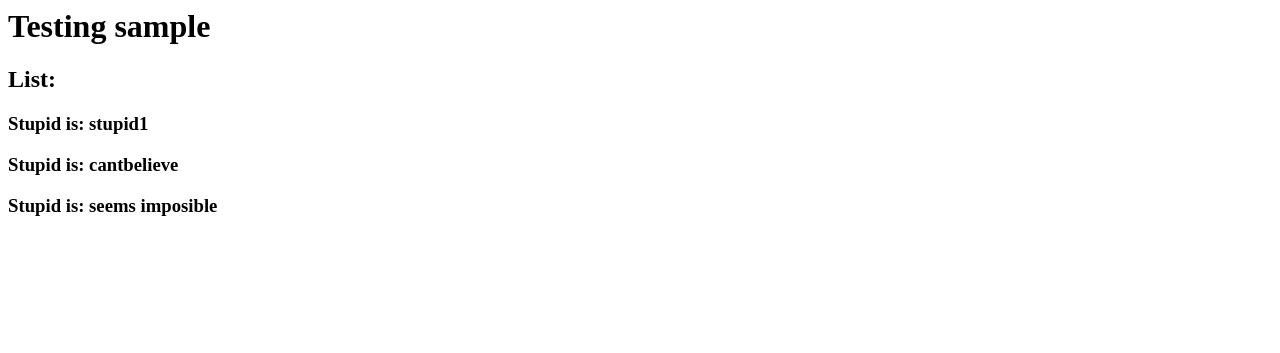
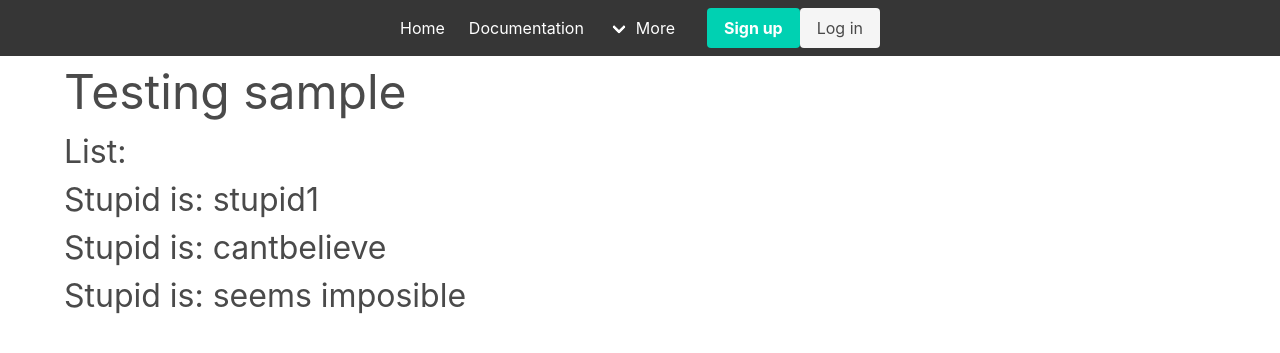
Before and after one commit to dantezunino/svgflask, a Flask app: a page that uses templates/blog.html in a window 1280 px wide. Shown: the top 353 px of the page. Run offline with Flask 2, Linux system fonts and the light colour scheme.

Commit message:
Second one, still testing stuff

```diff
--- /dev/null
+++ b/templates/__layout.html
@@ -0,0 +1,12 @@
+<head>
+    <link rel="stylesheet" href="https://cdn.jsdelivr.net/npm/bulma@0.9.3/css/bulma-rtl.min.css">
+</head>
+<body>
+{% include 'navbar.html' %}
+    <main>
+        <div class="container">
+            {% block content %}
+            {% endblock %}
+        </div>
+    </main>
+</body>
--- a/templates/blog.html
+++ b/templates/blog.html
@@ -1,7 +1,13 @@
-<h1>Testing {{ userserv }}</h1>
+{% extends '__layout.html' %}
 
-<h2>List: </h2>
+{% block content %}
+
+<h1 class="is-size-1">Testing {{ userserv }}</h1>
+
+<h2 class="is-size-3">List: </h2>
 
 {% for s in stupid %}
-    <h3>Stupid is: {{ s }}</h3>
+    <h3 class="is-size-3">Stupid is: {{ s }}</h3>
 {% endfor %}
+
+{% endblock %}
--- /dev/null
+++ b/templates/navbar.html
@@ -0,0 +1,38 @@
+<nav class="navbar is-dark" role="navigation" aria-label="main navigation">
+    <div id="navbarBasicExample" class="navbar-menu">
+      <div class="navbar-start">
+        <a class="navbar-item" href="{{ url_for('index') }}">
+          Home
+        </a>
+
+        <a class="navbar-item">
+          Documentation
+        </a>
+
+        <div class="navbar-item has-dropdown is-hoverable">
+          <a class="navbar-link">
+            More
+          </a>
+
+          <div class="navbar-dropdown">
+            <a class="navbar-item" href="{{ url_for('blog', user='Pancho') }}">
+              About
+            </a>
+          </div>
+        </div>
+      </div>
+
+      <div class="navbar-end">
+        <div class="navbar-item">
+          <div class="buttons">
+            <a class="button is-primary">
+              <strong>Sign up</strong>
+            </a>
+            <a class="button is-light">
+              Log in
+            </a>
+          </div>
+        </div>
+      </div>
+    </div>
+</nav>
```
Also changed, not shown: templates/index.html (+9 -1 lines).
